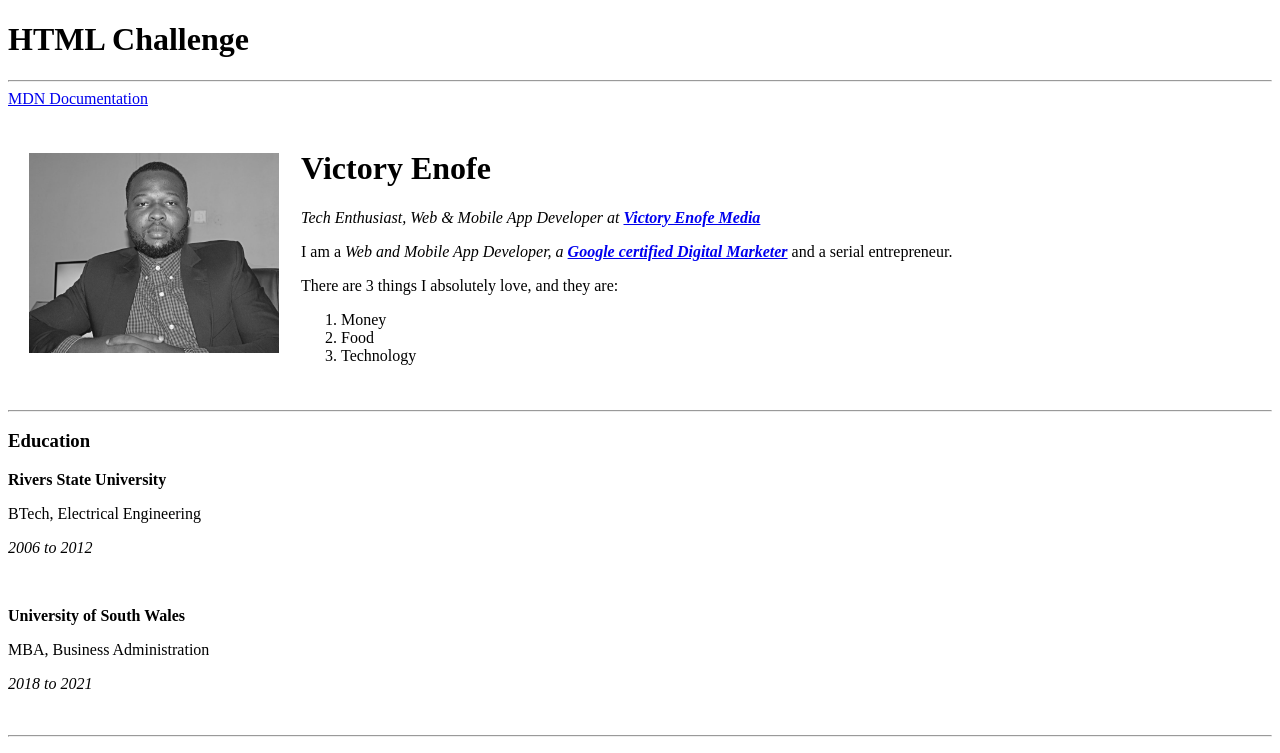
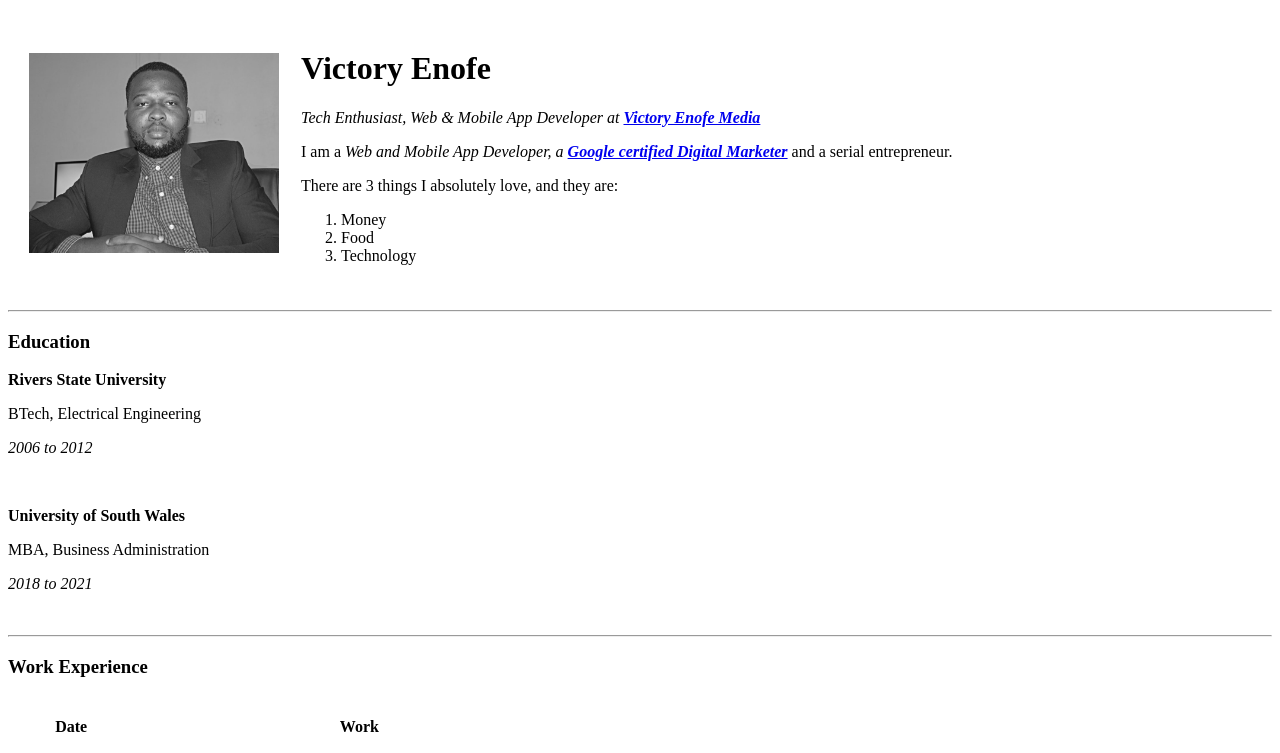
Before and after one commit to iamvic3/cv, a plain HTML site: page index.html in a window 1280 px wide. Shown: the top 753 px of the page. Drawn offline with Linux system fonts and the light colour scheme.

Commit message:
Update index.html

```diff
--- a/index.html
+++ b/index.html
@@ -7,9 +7,6 @@
 </head>
 
 <body>
-  <h1>HTML Challenge</h1>
-  <hr>
-  <a href="https://developer.mozilla.org/en-US/docs/MDN">MDN Documentation</a>
   <table cellspacing="20">
     <tr>
       <td> <img src="Victory Enofe.jpg" alt="Victory's profile picture" height="200px" width="250px"></td>
```
